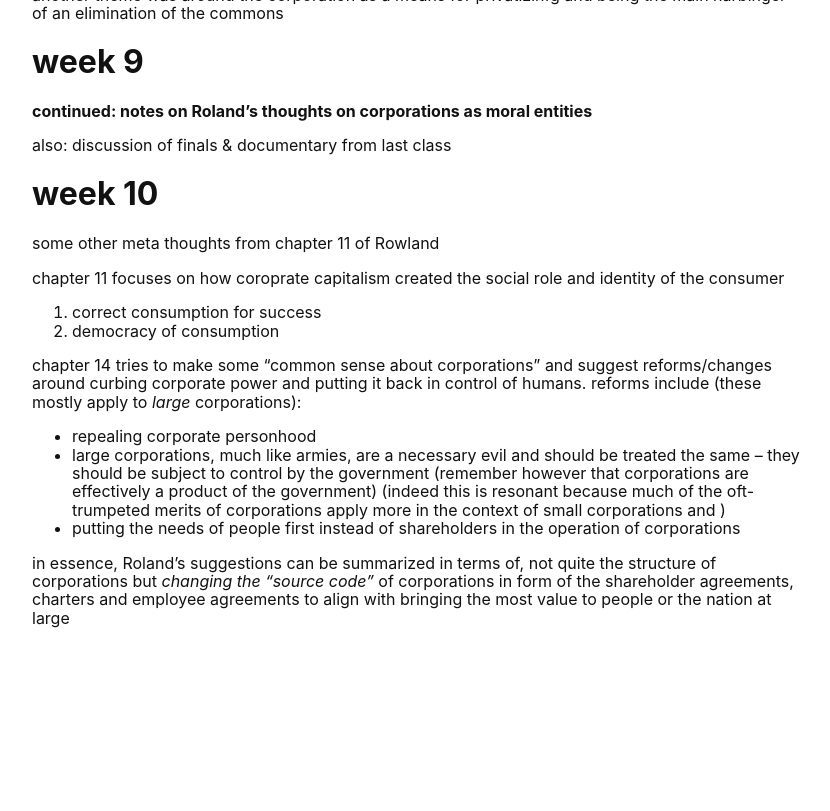
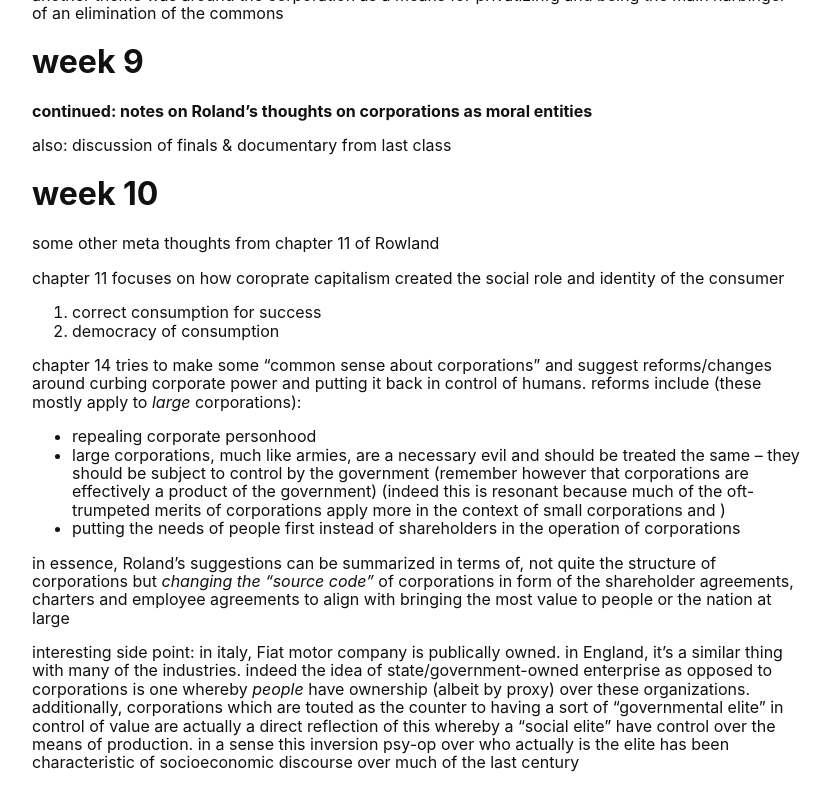
Before and after one commit to Korede-TA/korede-ta.github.io, a Jekyll site: the page built from wiki/course-notes/SOC-220-wealth-and-power.md, in a window 1280 px wide and 900 px high, scrolled down 12425 px. Shown: the top 811 px of the window, without its empty margins (96-926 px from the left). Built offline with Jekyll 4.4.1, drawn with Linux system fonts in a browser that asks for light colours; our own code applies the rules of GitHub Pages for plain Markdown files; before the commit the page ends 13180 px from its top, so only the background shows below that.

Commit message:
update soc 220 notes

```diff
--- a/wiki/course-notes/SOC-220-wealth-and-power.md
+++ b/wiki/course-notes/SOC-220-wealth-and-power.md
@@ -515,3 +515,5 @@ reforms include (these mostly apply to *large* corporations):
 - putting the needs of people first instead of shareholders in the operation of corporations
 
 in essence, Roland's suggestions can be summarized in terms of, not quite the structure of corporations but *changing the "source code"* of corporations in form of the shareholder agreements, charters and employee agreements to align with bringing the most value to people or the nation at large
+
+interesting side point: in italy, Fiat motor company is publically owned. in England, it's a similar thing with many of the industries. indeed the idea of state/government-owned enterprise as opposed to corporations is one whereby _people_ have ownership (albeit by proxy) over these organizations. additionally, corporations which are touted as the counter to having a sort of "governmental elite" in control of value are actually a direct reflection of this whereby a "social elite" have control over the means of production. in a sense this inversion psy-op over who actually is the elite has been characteristic of socioeconomic discourse over much of the last century
```
